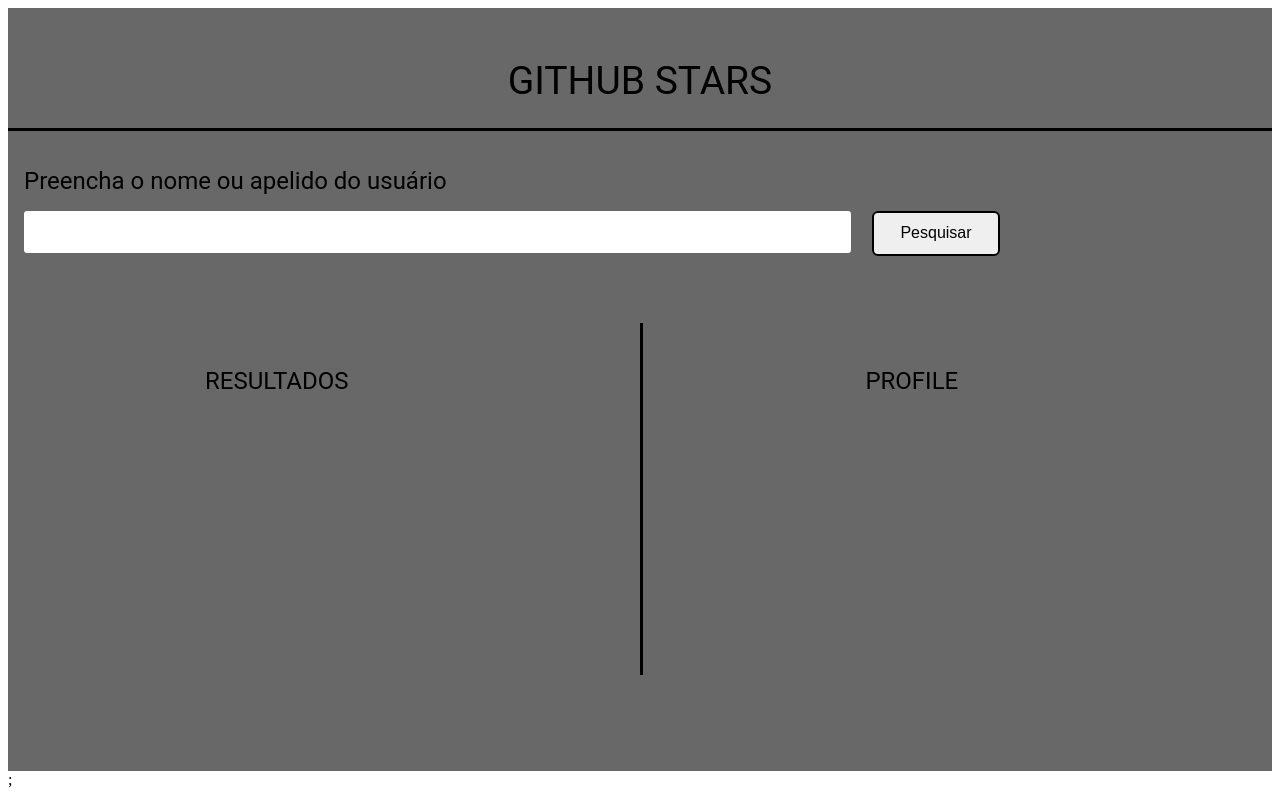
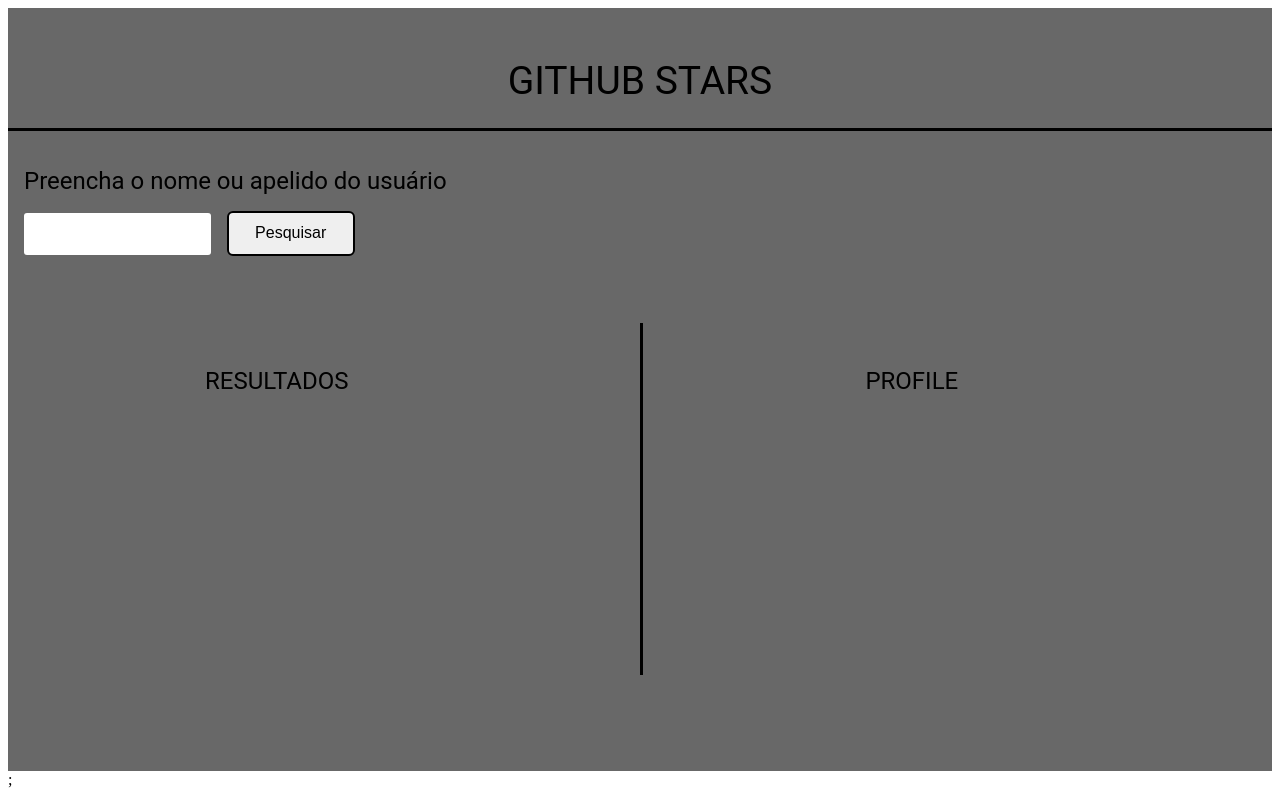
Before and after one commit to inogu/github_stars, a React (Create React App) app: page / in a window 1280 px wide. Built offline with nearby package versions, Linux system fonts and the light colour scheme.

Commit message:
utilizacao do graphql para trazer dados

```diff
--- a/package.json
+++ b/package.json
@@ -3,9 +3,11 @@
   "version": "0.1.0",
   "private": true,
   "dependencies": {
+    "@apollo/client": "^3.4.12",
     "@testing-library/jest-dom": "^5.11.4",
     "@testing-library/react": "^11.1.0",
     "@testing-library/user-event": "^12.1.10",
+    "graphql": "^15.5.3",
     "react": "^17.0.2",
     "react-dom": "^17.0.2",
     "react-scripts": "4.0.3",
--- a/src/components/business/SearchSection/SearchSection.jsx
+++ b/src/components/business/SearchSection/SearchSection.jsx
@@ -1,5 +1,4 @@
 import styled from "styled-components";
-import Button from "../../layout/button";
 import SearchField from "../../layout/Field";
 
 const Sentence = styled.h2`
@@ -11,16 +10,11 @@
   padding-bottom: 1rem;
 `;
 
-const Section = styled.div`
-  align-content: space-between;
-`;
-
 export default function SearchSection() {
   return (
-    <Section>
+    <div>
       <Sentence>Preencha o nome ou apelido do usuário</Sentence>
       <SearchField />
-      <Button onClick={() => {}}>Pesquisar</Button>
-    </Section>
+    </div>
   );
 }
--- a/src/components/layout/Field.jsx
+++ b/src/components/layout/Field.jsx
@@ -1,27 +1,65 @@
 import { useState } from "react";
 import styled from "styled-components";
+import { gql, useLazyQuery } from "@apollo/client";
+import Button from "../layout/button";
 
 const Input = styled.input`
   padding: 1em;
   border: none;
   border-radius: 3px;
-  width: 50rem;
+  width: 10rem;
+  margin-right: 1rem;
 `;
 
 const Section = styled.div`
-  width: 53rem;
+  width: 100%;
   margin: 0;
   float: left;
 `;
 
 export default function SearchField() {
-  const [name, setName] = useState("");
+  const [userName, setUserName] = useState("");
+  const GET_USER = gql`
+    query GET_USER($login: String!) {
+      user(login: $login) {
+        avatarUrl
+        bio
+        name
+        email
+        location
+        websiteUrl
+        starredRepositories {
+          edges {
+            node {
+              id
+              name
+            }
+          }
+        }
+      }
+    }
+  `;
 
-  const searchUser = () => {};
+  const [pesquisarUsuario, { loading, data }] = useLazyQuery(GET_USER, {
+    variables: {
+      login: userName,
+    },
+  });
+
+  if (data) {
+    console.log(data);
+  }
 
   return (
     <Section>
-      <Input value={name} onChange={searchUser} />
+      <Input value={userName} onChange={(e) => setUserName(e.target.value)} />
+      <Button
+        onClick={() => {
+          pesquisarUsuario();
+        }}
+      >
+        Pesquisar
+      </Button>
     </Section>
   );
 }
--- /dev/null
+++ b/src/config/graphql.js
@@ -0,0 +1 @@
+export const token = "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";
--- a/src/index.js
+++ b/src/index.js
@@ -1,10 +1,23 @@
 import React from "react";
 import ReactDOM from "react-dom";
 import App from "./App";
+import { ApolloClient, InMemoryCache, ApolloProvider } from "@apollo/client";
+
+import { token } from "./config/graphql";
+
+const client = new ApolloClient({
+  uri: "https://api.github.com/graphql",
+  cache: new InMemoryCache(),
+  headers: {
+    Authorization: `Bearer ${token}`,
+  },
+});
 
 ReactDOM.render(
   <React.StrictMode>
-    <App />
+    <ApolloProvider client={client}>
+      <App />
+    </ApolloProvider>
   </React.StrictMode>,
   document.getElementById("root")
 );
```
